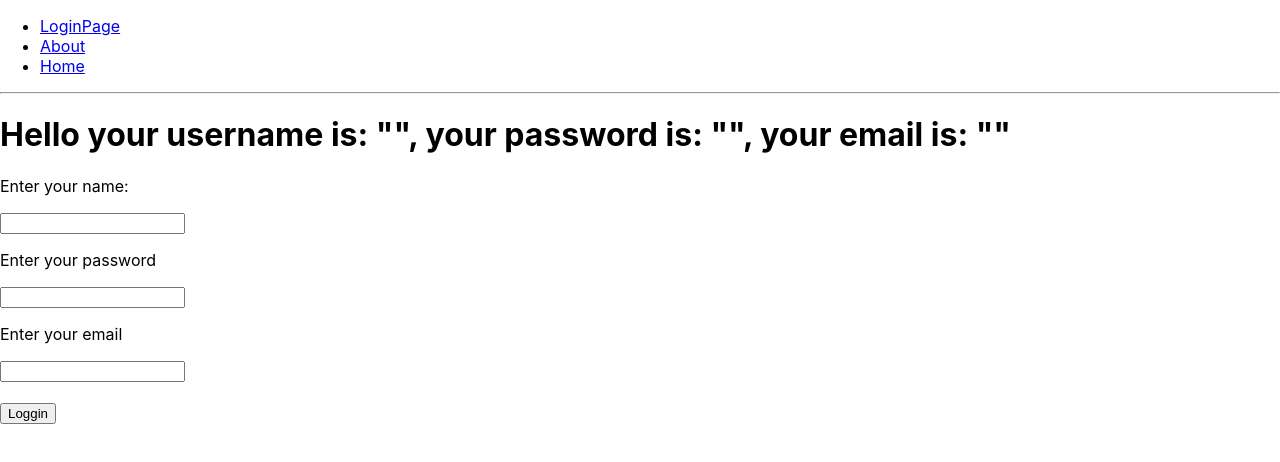
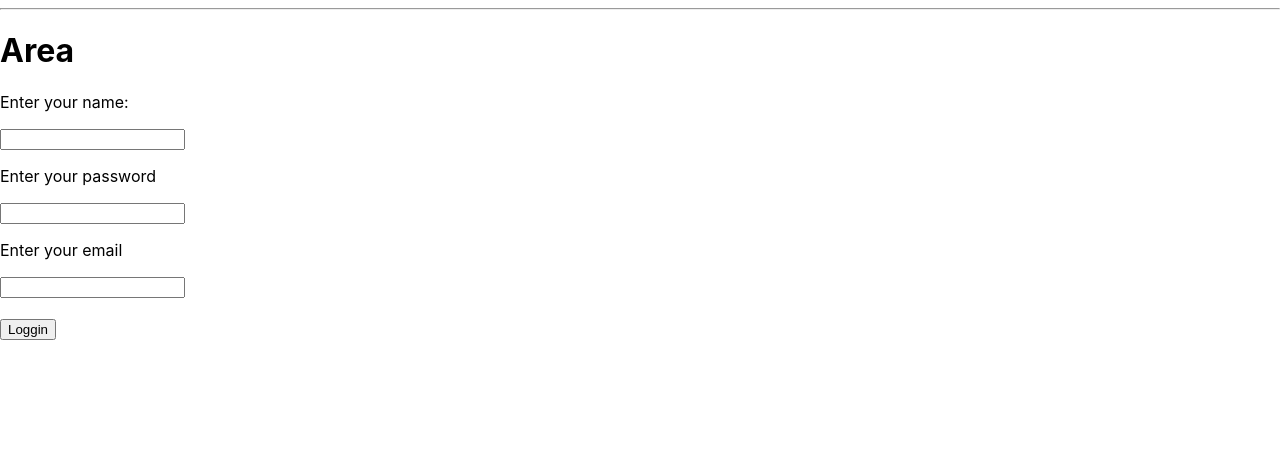
Before and after one commit to FlorentGru/Area, a React (Create React App) app in the folder web_app/: page / in a window 1280 px wide. Shown: the top 462 px of the page. Built offline with nearby package versions, Linux system fonts and the light colour scheme.

Commit message:
move an object that contains name,email,passwd to be used everywhere

```diff
--- a/web_app/src/App.js
+++ b/web_app/src/App.js
@@ -1,5 +1,5 @@
 import React from "react";
-import {BrowserRouter as Router, Route, Link} from "react-router-dom";
+import {BrowserRouter as Router, Route} from "react-router-dom";
 import LoginPage from './login'
 import Home from './home'
 import About from './about'
@@ -9,7 +9,7 @@ export default function App() {
   return (
     <Router>
       <div>
-          <ul>
+          {/* <ul>
             <li>
               <Link to="/">LoginPage</Link>
             </li>
@@ -19,7 +19,7 @@ export default function App() {
             <li>
               <Link to="/Home">Home</Link>
             </li>
-          </ul>
+          </ul> */}
           <hr/>
 
           <Route exact path="/" component={LoginPage}/>
--- a/web_app/src/home.js
+++ b/web_app/src/home.js
@@ -1,10 +1,13 @@
 import React from 'react';
+import Submit from './sumbit'
 
 
 export default class Home extends React.Component {
     render () {
         return (
-            <h1>Home</h1>
-        )
+            <h1>Home
+                <p>Welcome {Submit.name}</p>
+            </h1>
+            )
     }
 }
--- a/web_app/src/login.js
+++ b/web_app/src/login.js
@@ -1,11 +1,5 @@
 import React from 'react';
-import {Redirect} from 'react-router-dom'
-
-let Submit = {
-    name: "",
-    password: "",
-    email: ""
-}
+import Submit from './sumbit'
 
 export default class LoginPage extends React.Component {
     constructor(props) {
@@ -14,21 +8,21 @@ export default class LoginPage extends React.Component {
     }
 
     myChangeHandler = (event) => {
-        let nam = event.target.name;
-        let val = event.target.value;
+        let nam = event.target.name
+        let val = event.target.value
         this.setState({[nam]: val})
     }
     mySubmitHandler = (event) => {
         event.preventDefault()
-        Submit.name = this.state.username;
-        Submit.password = this.state.password;
-        Submit.email = this.state.email;
+        Submit.name = this.state.username
+        Submit.password = this.state.password
+        Submit.email = this.state.email
         this.props.history.push('/Home')
     }
     render() {
         return (
             <form onSubmit={this.mySubmitHandler}>
-            <h1>Hello your username is: "{this.state.username}", your password is: "{this.state.password}", your email is: "{this.state.email}"</h1>
+            <h1>Area</h1>
             <p>Enter your name:</p>
             <input
                 type='text'
--- /dev/null
+++ b/web_app/src/sumbit.js
@@ -0,0 +1,9 @@
+let Sumbit = {
+    name: "",
+    password: "",
+    confirm_password: "",
+    email: "",
+    confirm_email: ""
+}
+
+export default Sumbit;
```
